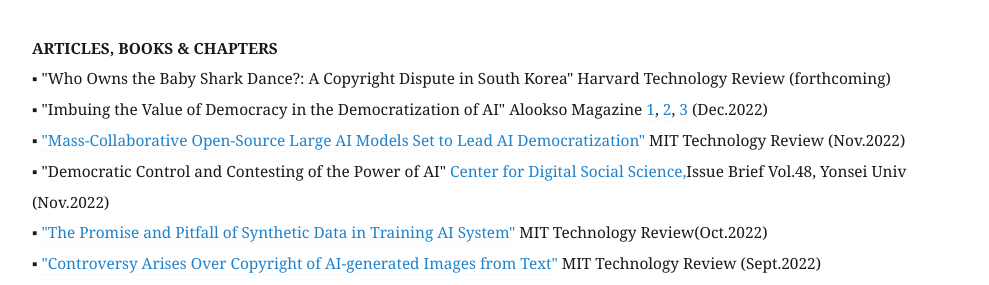
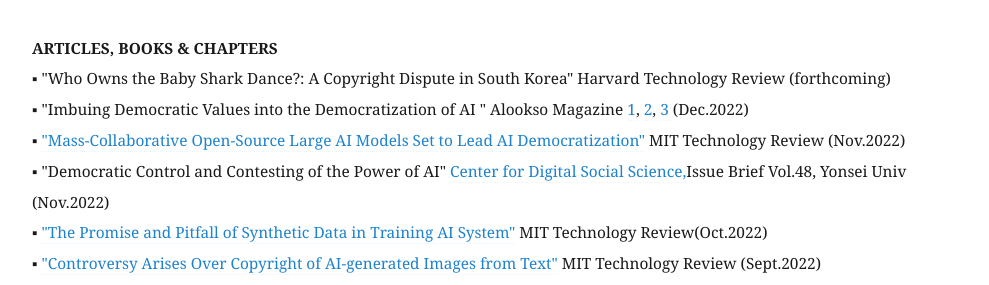
Before and after one commit to eunchangchoi/eunchangchoi.github.io, a Jekyll site: the page built from index.md, in a window 1280 px wide and 900 px high, scrolled down 1835 px. Shown: the part 161-446 px from the top of the window, without its empty margins (68-1057 px from the left). Built offline with Jekyll 4.4.1, drawn with Linux system fonts in a browser that asks for light colours.

Commit message:
Update index.md

```diff
--- a/index.md
+++ b/index.md
@@ -34,7 +34,7 @@
 <br>
  <strong> ARTICLES, BOOKS & CHAPTERS </strong> <br>
 ▪ "Who Owns the Baby Shark Dance?: A Copyright Dispute in South Korea" Harvard Technology Review (forthcoming) <br>
-▪ "Imbuing the Value of Democracy in the Democratization of AI" Alookso Magazine <a href="https://alook.so/posts/q1tpJvM">1</a>, <a href="https://alook.so/posts/mbtE1zy"> 2</a>, <a href="https://alook.so/posts/KmtBEro">3 </a> (Dec.2022) <br>
+▪ "Imbuing Democratic Values into the Democratization of AI " Alookso Magazine <a href="https://alook.so/posts/q1tpJvM">1</a>, <a href="https://alook.so/posts/mbtE1zy"> 2</a>, <a href="https://alook.so/posts/KmtBEro">3 </a> (Dec.2022) <br>
 ▪ <a href="https://www.technologyreview.kr/ai-%eb%af%bc%ec%a3%bc%ed%99%94%eb%a5%bc-%ec%9d%b4%eb%81%84%eb%8a%94-%eb%8c%80%ea%b7%9c%eb%aa%a8-%ed%98%91%ec%97%85-ai-%eb%aa%a8%eb%8d%b8/"> "Mass-Collaborative Open-Source Large AI Models Set to Lead AI Democratization"</a> MIT Technology Review (Nov.2022) <br>
 ▪ "Democratic Control and Contesting of the Power of AI" <a href="http://cdss.yonsei.ac.kr/"> Center for Digital Social Science,</a>Issue Brief Vol.48, Yonsei Univ (Nov.2022) <br>
 ▪ <a href="https://www.technologyreview.kr/%ed%95%a9%ec%84%b1-%eb%8d%b0%ec%9d%b4%ed%84%b0%ec%9d%98-%ec%8b%9c%eb%8c%80%ea%b0%80-%ec%98%a4%ea%b3%a0-%ec%9e%88%eb%8b%a4/"> "The Promise and Pitfall of Synthetic Data in Training AI System"</a> MIT Technology Review(Oct.2022)<br>
```
